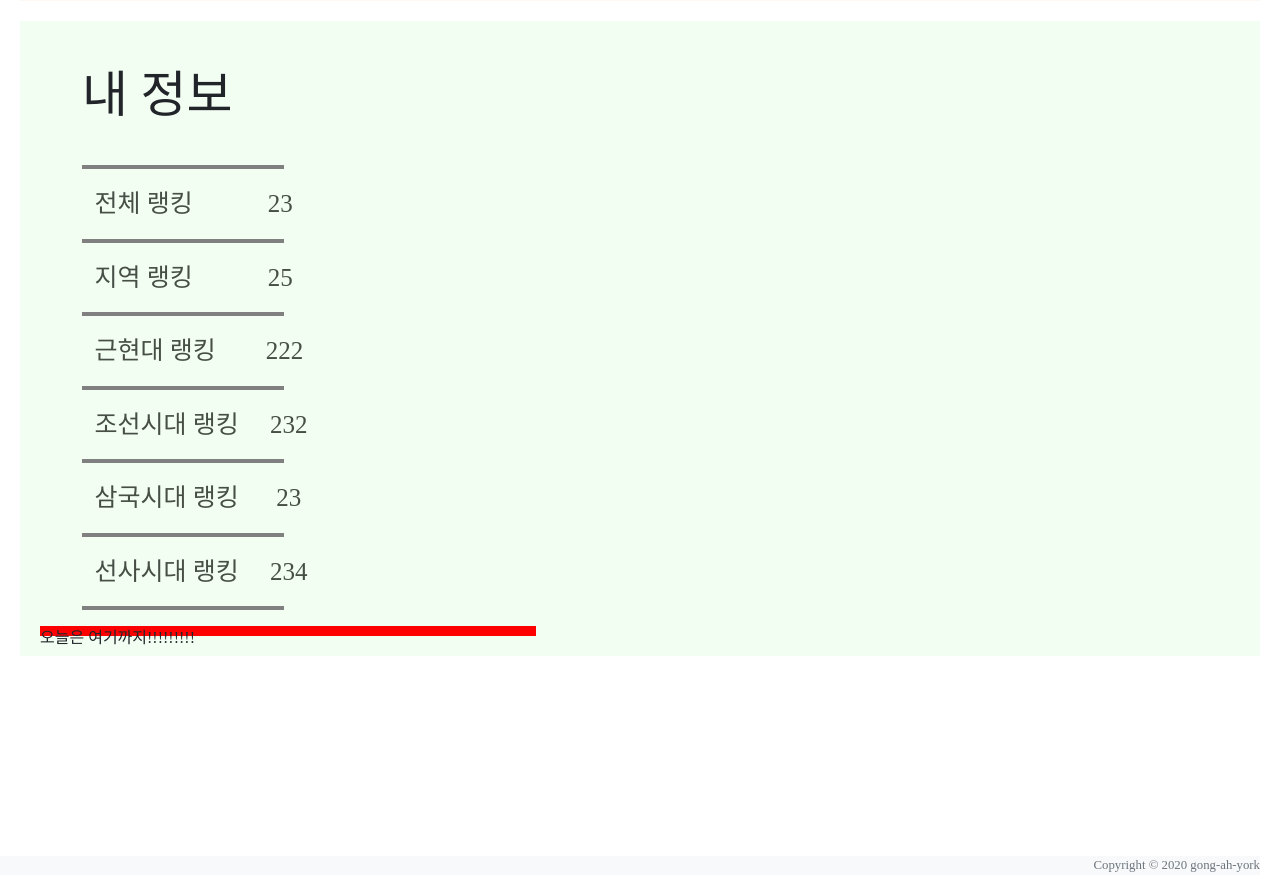
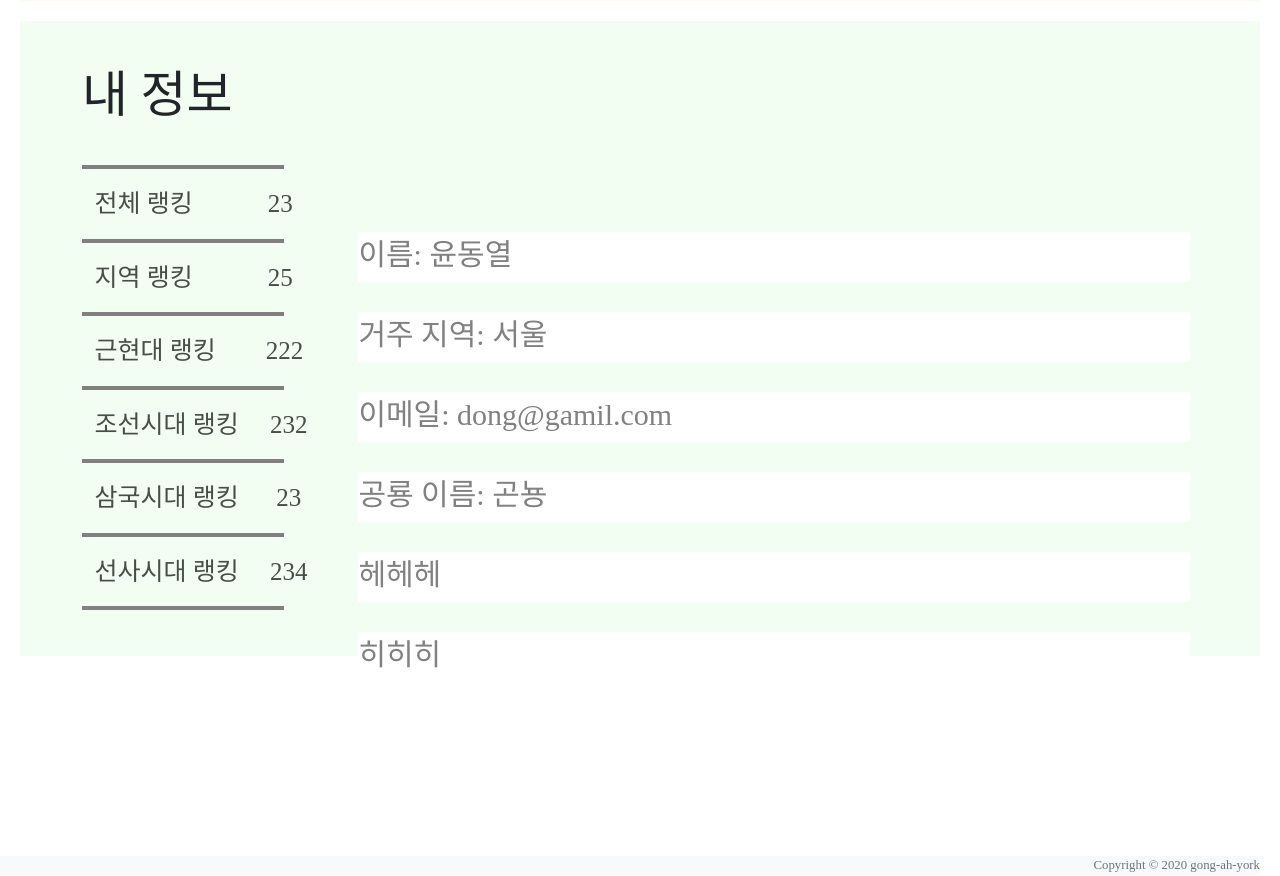
Before and after one commit to hyesungoh/dino_history, a Django app: page /mypage/ in a window 1280 px wide. Shown: the part 736-1612 px from the top of the page. Run offline with Django 3.2, Linux system fonts and the light colour scheme; some libraries are stand-ins or nearby versions.

Commit message:
마이페이지 내정보 거의 완성함

```diff
--- a/dino_history/user/templates/user/mypage.html
+++ b/dino_history/user/templates/user/mypage.html
@@ -46,9 +46,27 @@
         <hr style="width:16%; border:solid 2px; color: gray; margin-left: 5%;">
        </div>
     </div>
-    <div id="my_name" style="width: 40%; height: 10px; background-color: red; z-index:auto; position:relative; top: 0px;left: 20px; bottom: 50px;">
-      오늘은 여기까지!!!!!!!!!
+
+    <div style="font-size: 30px; color: #818181;">
+    <div id="my_name" style="width:65%; height: 50px; background-color:white; bottom: 50px; position:absolute; left:28%; top: 121%;">
+      이름: 윤동열
+    </div>
+    <div id="my_local" style="width:65%; height: 50px; background-color:white; bottom: 50px; position:absolute; left:28%; top: 131%;">
+      거주 지역: 서울
+    </div>
+    <div id="my_mail" style="width:65%; height: 50px; background-color:white; bottom: 50px; position:absolute; left:28%; top: 141%;">
+      이메일: dong@gamil.com
+    </div>
+    <div id="my_pet" style="width:65%; height: 50px; background-color:white; bottom: 50px; position:absolute; left:28%; top: 151%;">
+      공룡 이름: 곤뇽
+    </div>
+    <div id="my_1" style="width:65%; height: 50px; background-color:white; bottom: 50px; position:absolute; left:28%; top: 161%;">
+      헤헤헤
+    </div>
+    <div id="my_2" style="width:65%; height: 50px; background-color:white; bottom: 50px; position:absolute; left:28%; top: 171%;">
+      히히히
     </div>
   </div>
+</div>
   </section>
 {% endblock %}
```
